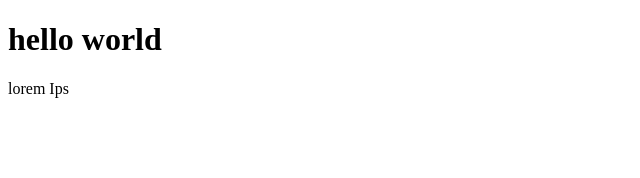
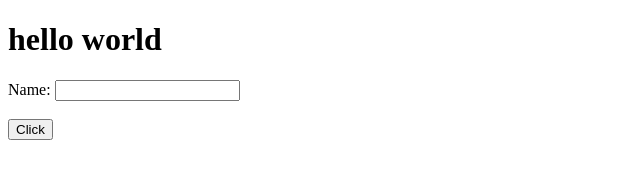
Before and after one commit to purinkaros1998/test, a plain HTML site: page index.html in a window 1280 px wide. Shown: the whole page, without its empty margins (0-640 px from the left). Drawn offline with Linux system fonts and the light colour scheme.

Commit message:
Update index.html
two test

```diff
--- a/index.html
+++ b/index.html
@@ -10,7 +10,11 @@
 
 <body>
     <h1>hello world</h1>
-    <p>lorem Ips</p>
+    <form action="">
+        <label for="name">Name:</label>
+        <input type="text" name="name" ><br><br>
+        <button type="submit">Click</button>
+    </form>
 </body>
 
 </html>
```
